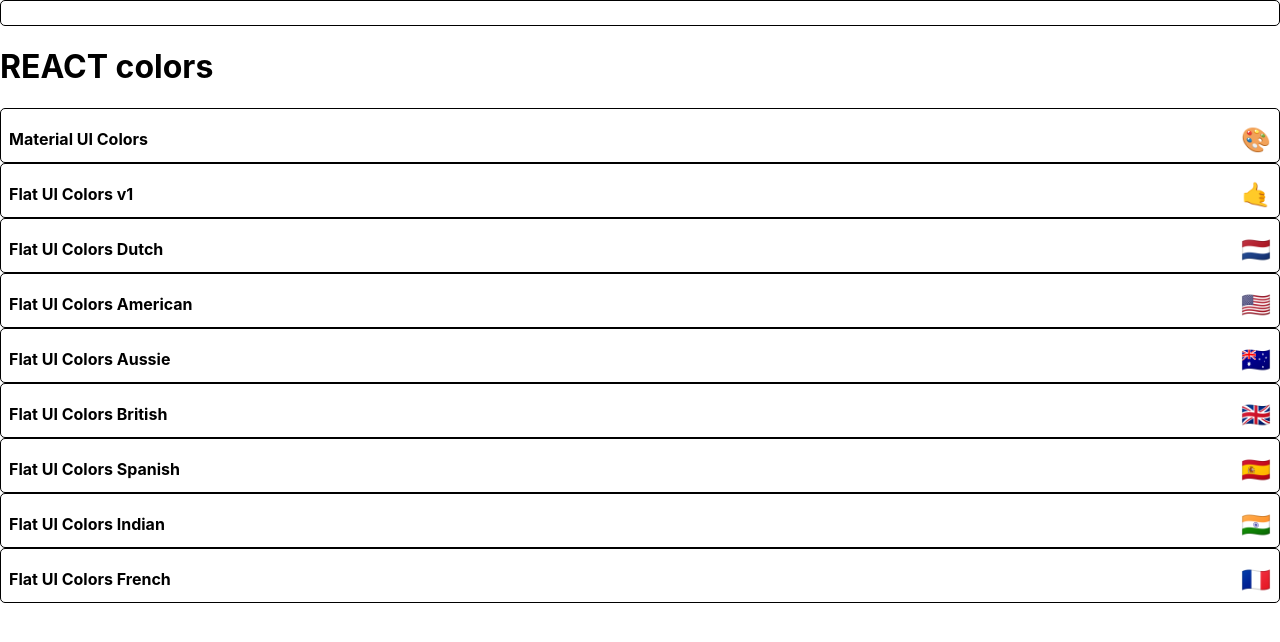
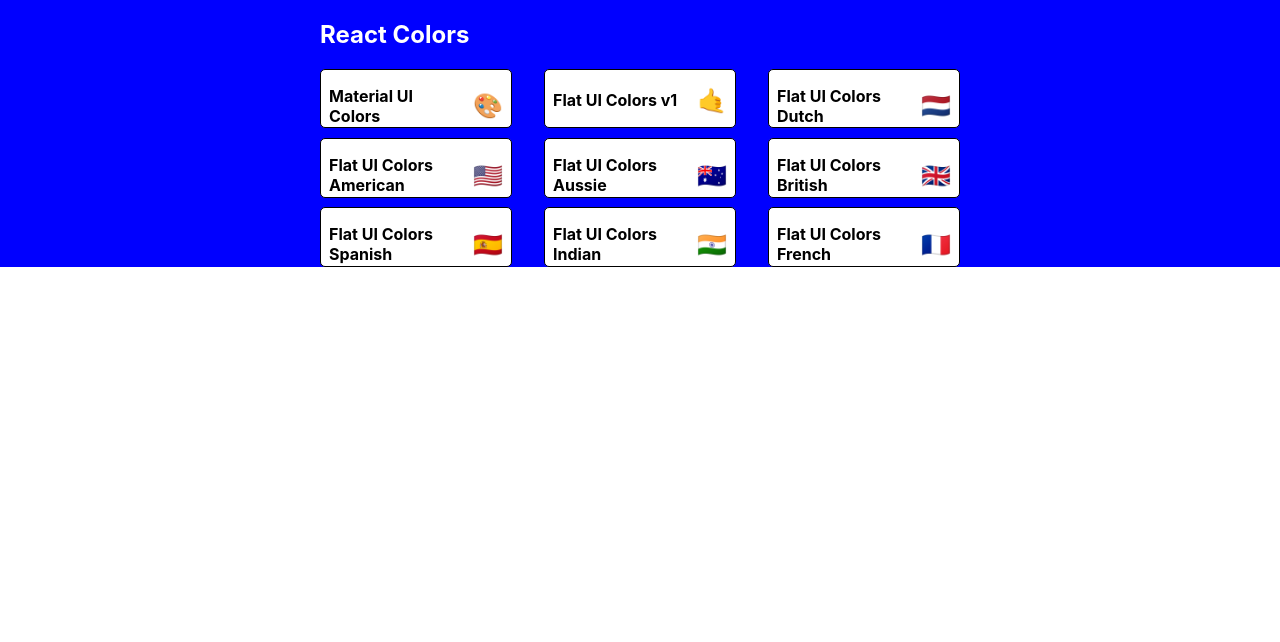
Before and after one commit to MiaoMiaoMiao3/REACT_Color_App, a React (Create React App) app: page / in a window 1280 px wide. Shown: the top 642 px of the page. Built offline with nearby package versions, Linux system fonts and the light colour scheme.

Commit message:
Start styling PaletteList with styles

```diff
--- a/src/PaletteList.js
+++ b/src/PaletteList.js
@@ -1,20 +1,56 @@
 import React, {Component} from 'react';
 import {Link} from 'react-router-dom';
 import MiniPalette from './MiniPalette';
+import {withStyles} from '@material-ui/styles';
+
+const styles ={
+    root: {
+        backgroundColor: "blue",
+        height: "100%",
+        display: "flex",
+        alignItems: "flex-start",
+        justifyContent: "center"
+    },
+    container: {
+        width: "50%",
+        display: "flex",
+        alignItems: "flex-start",
+        flexDirection: "column",
+        flexWrap: "wrap"
+    },
+    nav: {
+        display: "flex",
+        width: "100%",
+        justifyContent: "space-between",
+        color: "white"
+    },
+    palettes: {
+        boxSizing: "border-box",
+        width: "100%",
+        display: "grid",
+        gridTemplateColumns: "repeat(3,30%)",
+        gridGap: "5%"
+    }
+}
 
 class PaletteList extends Component{
     render(){
-        const {palettes} = this.props
+        const {palettes, classes} = this.props
         return(
-            <div>
-                <MiniPalette/>
-                <h1> REACT colors</h1>
-                {palettes.map(palette => (
-                    <MiniPalette {...palette} />
-                ))}
+            <div className = {classes.root}>
+                <div className = {classes.container}>
+                    <nav className = {classes.nav}>
+                        <h1>React Colors</h1>
+                    </nav>
+                    <div className = {classes.palettes}>
+                        {palettes.map(palette => (
+                        <MiniPalette {...palette} />
+                        ))}
+                    </div>
+                </div>
             </div>
         )
     }
 }
 
-export default PaletteList
+export default withStyles(styles)(PaletteList);
```
